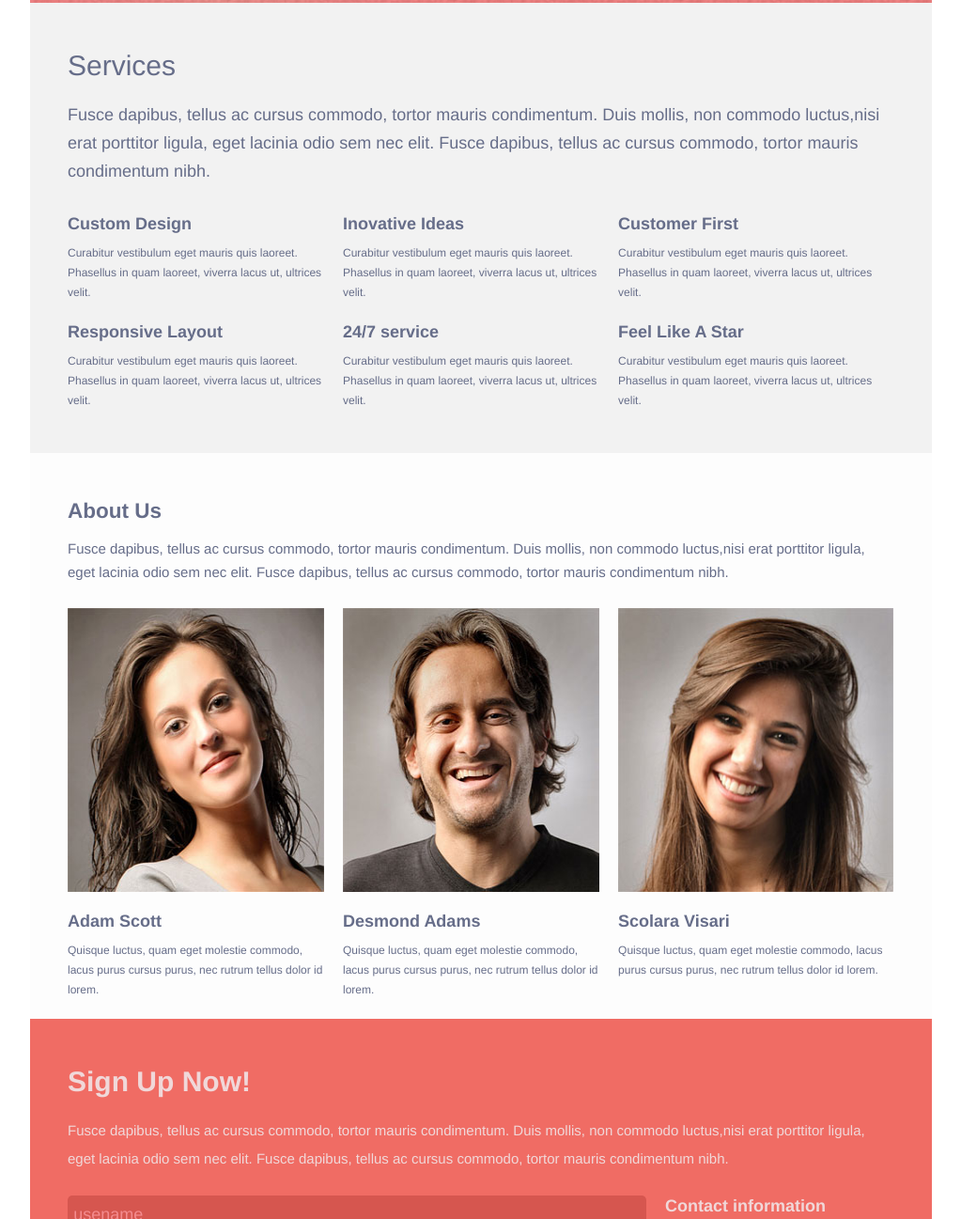
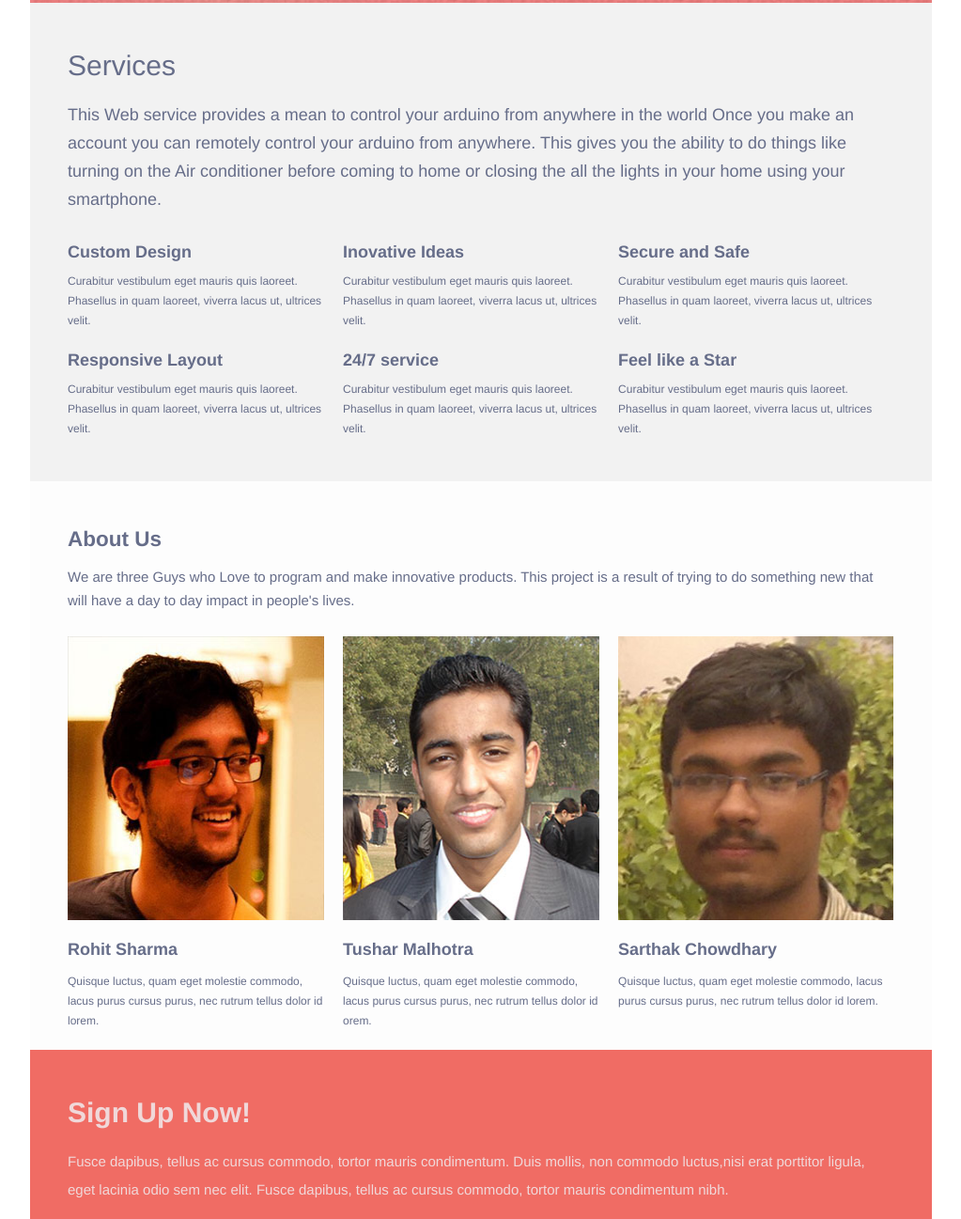
Before and after one commit to rohit627/arduino-control-test, a plain HTML site: page index.html in a window 1280 px wide. Shown: the part 669-1966 px from the top of the page at 94% size, without its empty margins (128-1151 px from the left). Drawn offline with Linux system fonts and the light colour scheme.

Commit message:
Adding the Changed Data

```diff
--- a/index.html
+++ b/index.html
@@ -33,8 +33,12 @@
             <div class="service units-split unit-100 group">
                 <h2>Services</h2>
 
-                <p>Fusce dapibus, tellus ac cursus commodo, tortor mauris condimentum. Duis mollis, non commodo luctus,nisi                    erat porttitor ligula, eget lacinia odio sem nec elit. Fusce dapibus, tellus ac cursus commodo, tortor                      mauris condimentum nibh.
+                <p>This Web service provides a mean to control your arduino from anywhere in the world
+                   Once you make an account you can remotely control your arduino from anywhere.
+                   This gives you the ability to do things like turning on the Air conditioner before coming to home or
+                   closing the all the lights in your home using your smartphone.
                 </p>
+
                 <ul class="unit-33">
                     <li>
                         <h3>Custom Design</h3>
@@ -63,12 +67,12 @@
 
                 <ul class="unit-33">
                     <li>
-                        <h3>Customer First</h3>
+                        <h3>Secure and Safe</h3>
                         <p>Curabitur vestibulum eget mauris quis laoreet. Phasellus in quam laoreet, viverra lacus ut,                                  ultrices velit.
                         </p>
                     </li>
                     <li>
-                        <h3>Feel Like A Star</h3>
+                        <h3>Feel like a Star</h3>
                         <p>Curabitur vestibulum eget mauris quis laoreet. Phasellus in quam laoreet, viverra lacus ut,                                  ultrices velit.
                         </p>
                     </li>
@@ -77,25 +81,26 @@
 
             <div class="about_us units-split unit-100 group">
                 <h2>About Us</h2>
-                <p>Fusce dapibus, tellus ac cursus commodo, tortor mauris condimentum. Duis mollis, non commodo luctus,nisi                    erat porttitor ligula, eget lacinia odio sem nec elit. Fusce dapibus, tellus ac cursus commodo, tortor                      mauris condimentum nibh.
-                </p>
+                <p>We are three Guys who Love to program and make innovative products.
+                This project is a result of trying to do something new that will have a day to day impact in people's
+                lives.</p>
                 <ul class="unit-33">
-                    <img src="images/adam.jpg" width="302" height="302" alt="Adam">
-                    <h3>Adam Scott</h3>
-                    <p>Quisque luctus, quam eget molestie commodo, lacus purus cursus purus, nec rutrum tellus dolor id                             lorem.
-                    </p>
+                    <li><img src="images/rohit.jpg" width="302" height="302" alt="Rohit"></li>
+                    <li><h3>Rohit Sharma</h3></li>
+                    <li><p>Quisque luctus, quam eget molestie commodo, lacus purus cursus purus, nec rutrum tellus dolor id lorem.
+                    </p></li>
                 </ul>
                 <ul class="unit-33">
-                    <img src="images/desmond.jpg" width="302" height="302" alt="Desmond">
-                    <h3>Desmond Adams</h3>
-                    <p>Quisque luctus, quam eget molestie commodo, lacus purus cursus purus, nec rutrum tellus dolor id                             lorem.
-                    </p>
+                    <li><img src="images/tushar.jpg" width="302" height="302" alt="Tushar"></li>
+                    <li><h3>Tushar Malhotra</h3></li>
+                    <li><p>Quisque luctus, quam eget molestie commodo, lacus purus cursus purus, nec rutrum tellus dolor id orem.
+                    </p></li>
                 </ul>
                 <ul class="unit-33">
-                    <img src="images/scolara.jpg" width="302" height="302" alt="Scolara">
-                    <h3>Scolara Visari</h3>
-                    <p>Quisque luctus, quam eget molestie commodo, lacus purus cursus purus, nec rutrum tellus dolor id                             lorem.
-                    </p>
+                    <li><img src="images/sarthak.jpg" width="302" height="302" alt="Sarthak"></li>
+                    <li><h3>Sarthak Chowdhary</h3></li>
+                    <li><p>Quisque luctus, quam eget molestie commodo, lacus purus cursus purus, nec rutrum tellus dolor id lorem.
+                    </p></li>
                 </ul>
 
             </div>
```
Also changed, not shown: images/adam.jpg (deleted), images/desmond.jpg (deleted), images/rohit.jpg (added), images/sarthak.jpg (added), images/scolara.jpg (deleted), images/tushar.jpg (added), 2 other files.
